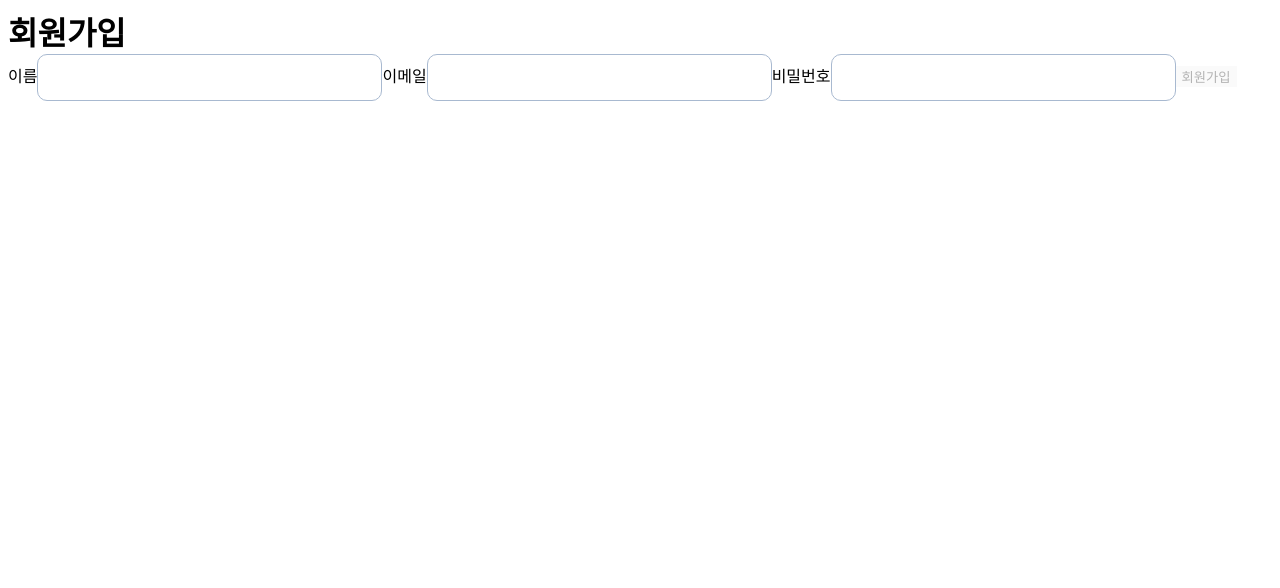
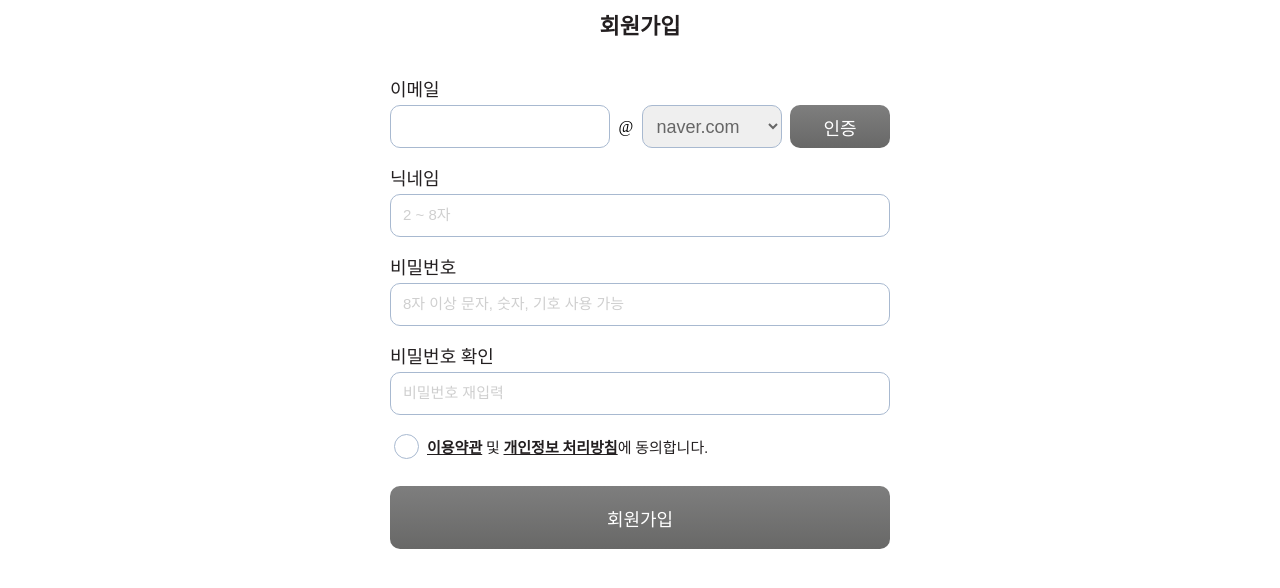
Before and after one commit to Quickchive/Quickchive-frontend, a Vue app: page /register in a window 1280 px wide. Shown: the top 588 px of the page. Built offline with nearby package versions, Linux system fonts and the light colour scheme; a web font is replaced by a local one.

Commit message:
[design] 회원가입 폼 UI 개발

```diff
--- a/src/assets/scss/common/form.scss
+++ b/src/assets/scss/common/form.scss
@@ -14,3 +14,39 @@ form {
     @include layout (column, flex-end, space-between);
   }
 }
+
+// 회원가입 폼
+.register-wrapper {
+  width: 500px;
+}
+
+// 회원가입 폼 - 이메일
+.register-form__email {
+  @include layout (row, flex-end, space-between);
+  .register-form__wrapper {
+    width: 220px;
+  }
+  button {
+    margin-bottom: 16px;
+  }
+  select {
+    margin-bottom: 16px;
+    width: 140px;
+  }
+  span {
+    margin-bottom: 28px;
+  }
+}
+
+// 회원가입 폼 - 라벨 + 인풋
+.register-form__wrapper {
+  @include layout (column, flex-start, center);
+  width: auto;
+  margin-bottom: 16px;
+  input {
+    width: 100%;
+  }
+  button {
+    width: 100%;
+  }
+}
--- a/src/assets/scss/common/input.scss
+++ b/src/assets/scss/common/input.scss
@@ -6,7 +6,21 @@ input {
   height: 43px;
   border-radius: 10px;
   text-indent: 10px;
+  box-sizing: border-box;
+  &::placeholder {
+    @include font(15px, 400, $color-gray-4)
+  }
 }
+
+select {
+  border: 1px solid $color-gray-input;
+  border-radius: 10px;
+  height: 43px;
+  text-indent: 10px;
+  @include font(18px, 400, $color-gray-6)
+}
+
+
 
 input[type="checkbox"] {
     width: 25px;
--- a/src/assets/scss/common/label.scss
+++ b/src/assets/scss/common/label.scss
@@ -6,8 +6,28 @@
   margin-right: 6px;
 }
 
+
+// 로그인 폼 라벨 - 체크박스
 .login-form__checkbox-label {
   @include font(18px, 400, $color-gray-5);
   @include layout (row, center, center);
   margin-top: 16px;
 }
+
+
+// 회원가입 폼 라벨
+.register-form__label {
+  @include font(18px, 400, $color-gray-5);
+  margin-bottom: 4px;
+}
+
+// 회원가입 폼 라벨 - 체크박스
+.register-form__checkbox-label {
+  @include font(15px, 400, $color-gray-5);
+  @include layout (row, center, flex-start);
+  margin: 16px 0 24px 0;
+  a {
+  @include font(15px, 600, $color-gray-5);
+  text-decoration: underline;
+  }
+}
--- a/src/components/auth/RegisterForm.vue
+++ b/src/components/auth/RegisterForm.vue
@@ -1,15 +1,42 @@
 <template>
-  <div>
-    <h1>회원가입</h1>
-    <form @submit.prevent="submitForm">
-      <label id="name">이름</label>
-      <input type="text" v-model="name" id="name"/>
-      <label id="email">이메일</label>
-      <input type="text" v-model="email" id="email"/>
-      <label>비밀번호</label>
-      <input type="password" v-model="pw" id="pw"/>
-      <button :disabled="!name || !email || !pw" type="submit">회원가입</button>
-    </form>
+  <div class="flex-container-col">
+    <h1 class="page-header">회원가입</h1>
+    <div class="register-wrapper">
+      <form @submit.prevent="submitForm">
+      <div class="register-form__email">
+        <div class="register-form__wrapper">
+          <label for="email" class="register-form__label">이메일</label>
+          <input type="text" v-model="email" id="email"/>
+        </div>
+        <span>@</span>
+        <select>
+          <option>naver.com</option>
+          <option>google.com</option>
+          <option>daum.net</option>
+        </select>
+        <button class="btn__verify">인증</button>
+      </div>
+      <div class="register-form__wrapper">
+        <label for="nickname" class="register-form__label">닉네임</label>
+        <input type="text" v-model="nickname" id="nickname" placeholder="2 ~ 8자"/>
+      </div>
+      <div class="register-form__wrapper">
+        <label for="pw" class="register-form__label">비밀번호</label>
+        <input type="password" v-model="pw" id="pw" placeholder="8자 이상 문자, 숫자, 기호 사용 가능"/>
+      </div>
+      <div class="register-form__wrapper">
+        <label for="pwCheck" class="register-form__label">비밀번호 확인</label>
+        <input type="password" v-model="pwCheck" id="pwCheck" placeholder="비밀번호 재입력"/>
+      </div>
+      <label for="checkbox" class="register-form__checkbox-label">
+      <input type="checkbox" id="checkbox" class="login-form__checkbox"/>
+      <router-link to="/">이용약관</router-link>&nbsp;및&nbsp;<router-link to="/">개인정보 처리방침</router-link>에 동의합니다.
+    </label>
+      <button class="btn__register" :disabled="!nickname || !email || !pw" type="submit">회원가입</button>
+      </form>
+
+
+    </div>
   </div>
 </template>
 
@@ -18,16 +45,17 @@ import { registerUser } from '@/api/auth';
 export default {
   data() {
     return {
-      name: '',
+      nickname: '',
       email: '',
       pw: '',
+      pwCheck: '',
     }
   },
   methods: {
     async submitForm() {
       try {
         const userData = {
-          name: this.name,
+          nickname: this.nickname,
           email: this.email,
           password: this.pw,
         };
@@ -42,7 +70,7 @@ export default {
       }
     },
     initForm() {
-      this.name = '';
+      this.nickName = '';
       this.email = '';
       this.pw = '';
     },
```
